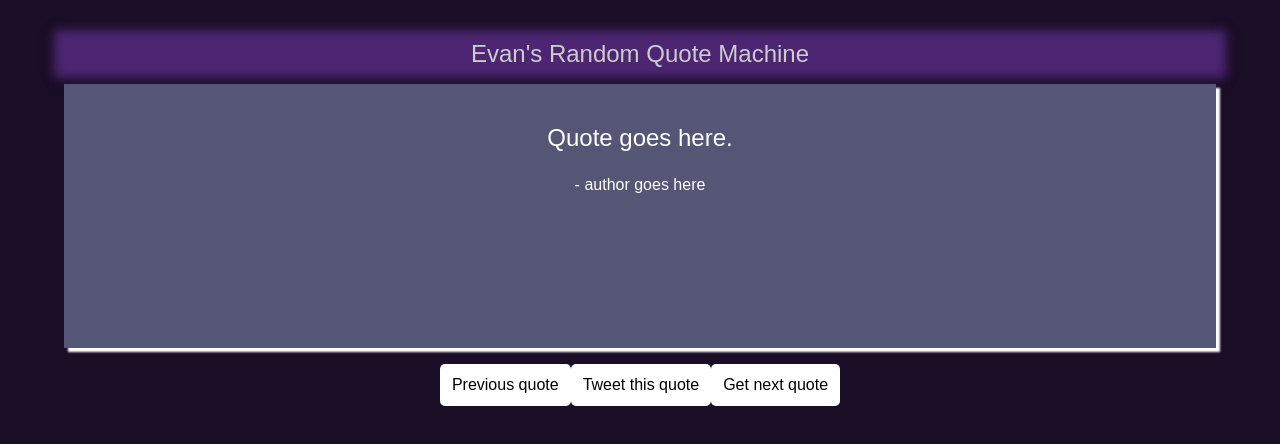
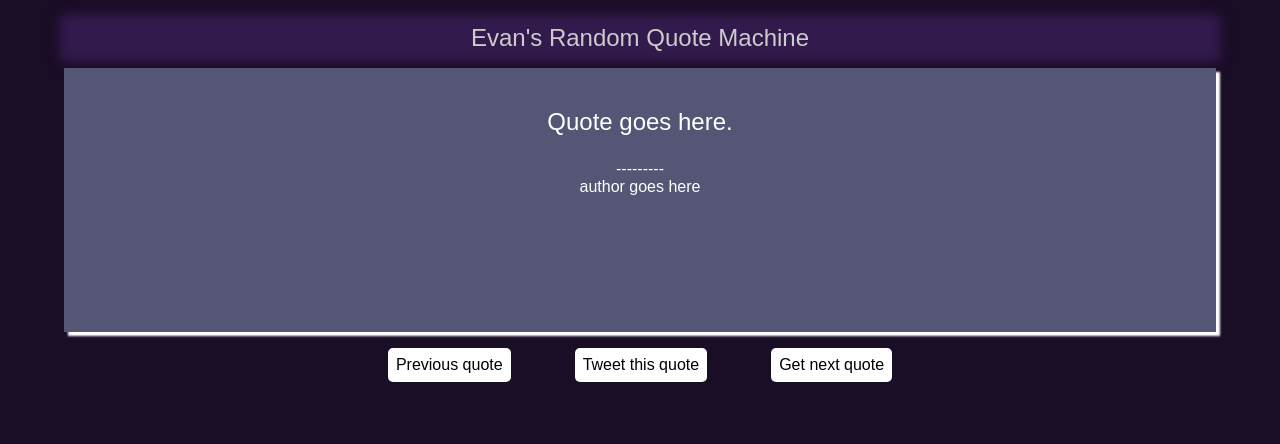
Before and after one commit to palmerev/random-quote-machine, a plain HTML site: page index.html in a window 1280 px wide. Drawn offline with nearby package versions, Linux system fonts and the light colour scheme; files that its build step writes are made by us from their sources.

Commit message:
tweak heading width and bkground-color, button layout

```diff
--- a/css/style.scss
+++ b/css/style.scss
@@ -1,3 +1,5 @@
+$maxWidth: 90vw;
+
 body {
   background-color: darken(rebeccapurple, 30%);
   font-family: sans-serif;
@@ -5,17 +7,19 @@ body {
 }
 
 main {
-  max-width: 90vw;
+  max-width: $maxWidth;
   margin: 0 auto;
   padding-top: 1em;
 }
 h1 {
+  width: $maxWidth - 1vw;
   color: #CCC;
   font-weight: normal;
   font-size: 1.5em;
-  background: darken(rebeccapurple, 10%);
-  box-shadow: 0 0 10px 10px darken(rebeccapurple, 10%);
+  background: darken(rebeccapurple, 20%);
+  box-shadow: 0 0 10px 10px darken(rebeccapurple, 20%);
   padding: 0;
+  margin: 0 auto;
 }
 
 .quote {
@@ -33,13 +37,18 @@ blockquote {
     font-size: 1.5em;
 }
 button {
+  $xMargin: 2em;
   background: #FFF;
   font-size: inherit;
-  padding: 0.75em;
+  padding: 0.5em;
+  margin-left: $xMargin;
+  margin-right: $xMargin;
+  margin-bottom: 0.5em;
   border: none;
   border-radius: 5px;
 }
 
 p#author::before {
-  content: "- ";
+  content: "---------";
+  display: block;
 }
```
